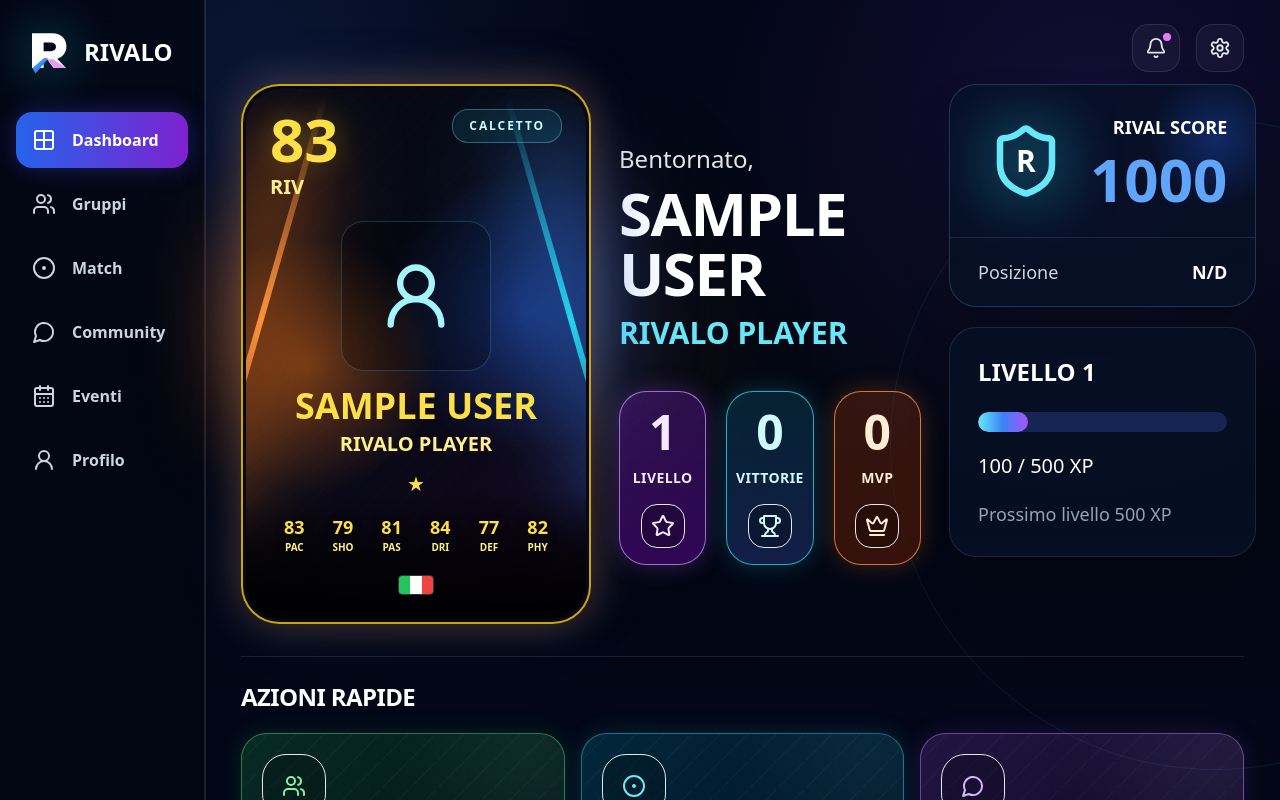
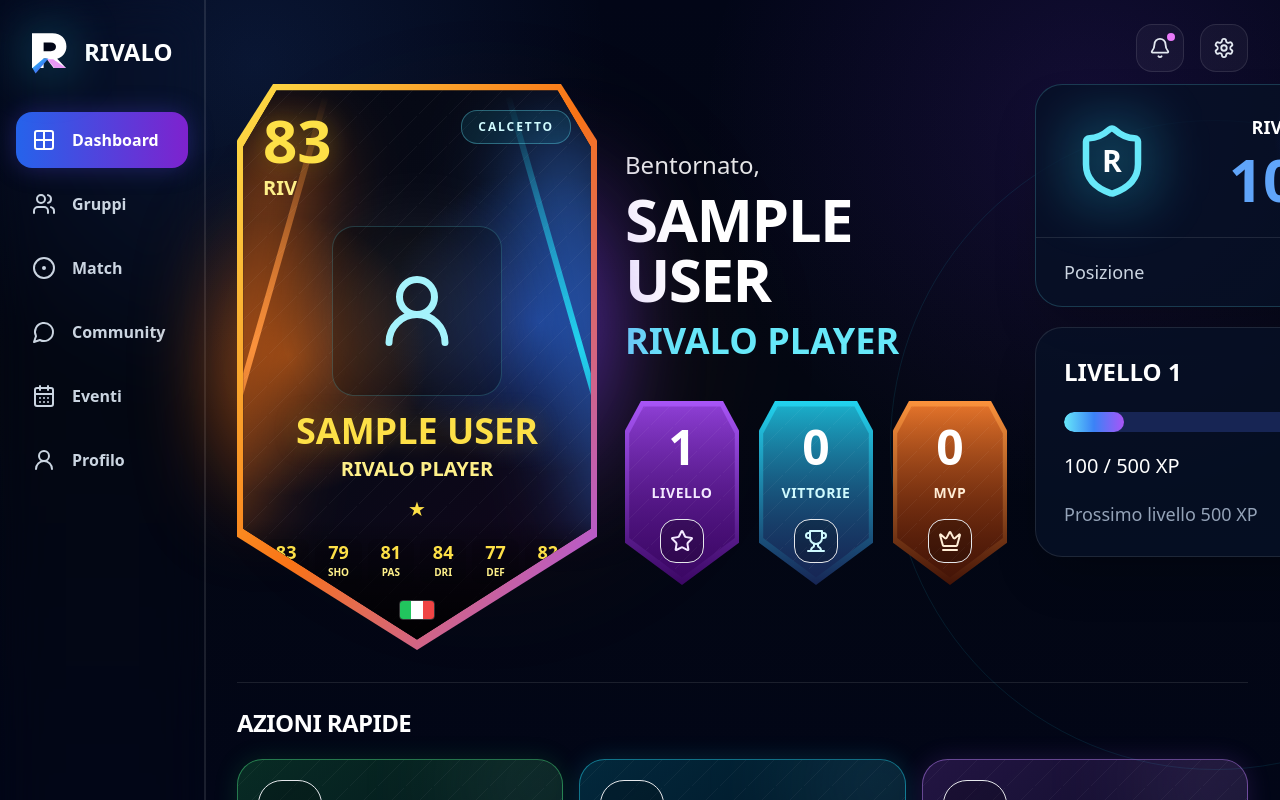
Before and after one commit to RivaloApp/rivalo-app, a Next.js app: page /dashboard in a window 1280 px wide. Shown: the top 800 px of the page. Built offline with nearby package versions, Linux system fonts and the light colour scheme; no server answers; the database is empty; sample sign-in values are in the browser's storage.

Commit message:
Update page.tsx

```diff
--- a/app/dashboard/page.tsx
+++ b/app/dashboard/page.tsx
@@ -20,6 +20,7 @@ import {
   UserRound,
   Users,
   CircleDot,
+  ArrowRight,
 } from "lucide-react";
 
 type UserProfile = {
@@ -85,7 +86,7 @@ export default function DashboardPage() {
 
   if (loading) {
     return (
-      <main className="flex min-h-screen items-center justify-center bg-[#030712] text-white">
+      <main className="flex min-h-screen items-center justify-center bg-[#020617] text-white">
         <div className="rounded-3xl border border-cyan-300/20 bg-cyan-400/10 px-8 py-5 font-black text-cyan-200">
           Caricamento Rivalo...
         </div>
@@ -100,11 +101,11 @@ export default function DashboardPage() {
       <section className="relative z-10 flex min-h-screen">
         <Sidebar />
 
-        <div className="min-w-0 flex-1 px-5 py-6 lg:px-8 xl:px-9 2xl:px-10">
+        <div className="min-w-0 flex-1 px-5 py-6 lg:px-7 xl:px-8 2xl:px-10">
           <TopIcons />
 
-          <section className="grid gap-7 xl:grid-cols-[680px_1fr] 2xl:grid-cols-[780px_1fr]">
-            <div className="grid gap-7 md:grid-cols-[350px_1fr] 2xl:grid-cols-[390px_1fr]">
+          <section className="grid gap-7 xl:grid-cols-[minmax(770px,1fr)_360px] 2xl:grid-cols-[minmax(900px,1fr)_420px]">
+            <div className="grid items-center gap-7 xl:grid-cols-[360px_1fr] 2xl:grid-cols-[410px_1fr]">
               <PlayerCard
                 name={displayName}
                 nickname={nickname}
@@ -113,19 +114,19 @@ export default function DashboardPage() {
                 photo={photo}
               />
 
-              <div className="flex flex-col justify-center">
+              <div className="min-w-0">
                 <div className="text-2xl font-medium text-white/90">Bentornato,</div>
-                <h1 className="mt-2 text-5xl font-black uppercase leading-none tracking-tight md:text-6xl">
+                <h1 className="mt-2 text-5xl font-black uppercase leading-none tracking-tight text-white md:text-6xl 2xl:text-7xl">
                   {displayName}
                 </h1>
-                <div className="mt-3 text-3xl font-black uppercase text-cyan-300">
+                <div className="mt-3 text-3xl font-black uppercase text-cyan-300 md:text-4xl">
                   {nickname}
                 </div>
 
                 <div className="mt-10 grid grid-cols-3 gap-5">
-                  <MiniShield tone="purple" value={String(level)} label="Livello" icon={<Star />} />
-                  <MiniShield tone="cyan" value={String(wins)} label="Vittorie" icon={<Trophy />} />
-                  <MiniShield tone="orange" value={String(mvp)} label="MVP" icon={<Crown />} />
+                  <StatShield tone="purple" value={String(level)} label="Livello" icon={<Star />} />
+                  <StatShield tone="cyan" value={String(wins)} label="Vittorie" icon={<Trophy />} />
+                  <StatShield tone="orange" value={String(mvp)} label="MVP" icon={<Crown />} />
                 </div>
               </div>
             </div>
@@ -148,7 +149,7 @@ export default function DashboardPage() {
             </div>
           </section>
 
-          <section className="mt-8 grid gap-5 xl:grid-cols-[1fr_420px]">
+          <section className="mt-8 grid gap-5 xl:grid-cols-[1fr_390px] 2xl:grid-cols-[1fr_430px]">
             <Leaderboard name={displayName} rivalScore={rivalScore} wins={wins} mvp={mvp} />
             <UpgradePanel />
           </section>
@@ -160,7 +161,7 @@ export default function DashboardPage() {
 
 function Sidebar() {
   return (
-    <aside className="hidden w-[205px] shrink-0 border-r border-white/10 bg-[#030712]/80 px-4 py-7 backdrop-blur-xl lg:flex lg:flex-col">
+    <aside className="hidden w-[205px] shrink-0 border-r border-white/10 bg-[#020617]/82 px-4 py-7 backdrop-blur-xl lg:flex lg:flex-col">
       <Link href="/" className="mb-9 flex items-center gap-3 px-2">
         <LogoMark />
         <div className="text-2xl font-black">RIVALO</div>
@@ -240,17 +241,29 @@ function PlayerCard({
   const rating = Math.max(70, Math.min(99, Math.round(rivalScore / 12)));
 
   return (
-    <div className="relative mx-auto w-full max-w-[390px]">
-      <div className="absolute -inset-5 rounded-[3rem] bg-[radial-gradient(circle_at_15%_45%,rgba(249,115,22,.55),transparent_33%),radial-gradient(circle_at_92%_40%,rgba(59,130,246,.55),transparent_35%)] blur-2xl" />
+    <div className="relative mx-auto w-full max-w-[410px]">
+      <div className="absolute -inset-5 rounded-[3rem] bg-[radial-gradient(circle_at_10%_50%,rgba(249,115,22,.65),transparent_35%),radial-gradient(circle_at_88%_43%,rgba(124,58,237,.65),transparent_38%)] blur-2xl" />
 
-      <div className="relative rounded-[2.4rem] border-2 border-yellow-400/80 bg-[#060815] p-[3px] shadow-[0_0_42px_rgba(249,115,22,.26),0_0_55px_rgba(59,130,246,.22)]">
-        <div className="relative overflow-hidden rounded-[2.25rem] bg-[#050814] px-6 pb-6 pt-5">
+      <div
+        className="relative bg-gradient-to-br from-yellow-300 via-orange-500 to-purple-500 p-[2px] shadow-[0_0_38px_rgba(249,115,22,.34),0_0_48px_rgba(124,58,237,.32)]"
+        style={{
+          clipPath:
+            "polygon(10% 0%, 90% 0%, 100% 10%, 100% 80%, 50% 100%, 0% 80%, 0% 10%)",
+        }}
+      >
+        <div
+          className="relative overflow-hidden bg-[#050814]"
+          style={{
+            clipPath:
+              "polygon(10.5% .8%, 89.5% .8%, 98.8% 10.8%, 98.8% 78.8%, 50% 98.5%, 1.2% 78.8%, 1.2% 10.8%)",
+          }}
+        >
           <CardEnergy />
 
-          <div className="relative z-10">
+          <div className="relative z-10 flex min-h-[520px] flex-col px-6 pb-7 pt-6">
             <div className="flex items-start justify-between">
               <div>
-                <div className="text-6xl font-black leading-none text-yellow-300 drop-shadow-[0_0_14px_rgba(250,204,21,.32)]">
+                <div className="text-6xl font-black leading-none text-yellow-300 drop-shadow-[0_0_14px_rgba(250,204,21,.35)]">
                   {rating}
                 </div>
                 <div className="mt-1 text-xl font-black uppercase text-yellow-200">RIV</div>
@@ -261,22 +274,23 @@ function PlayerCard({
               </div>
             </div>
 
-            <div className="mt-3 flex h-[165px] items-center justify-center">
+            <div className="relative mt-4 flex h-[185px] items-center justify-center">
+              <div className="absolute h-[170px] w-[170px] rounded-full bg-white/10 blur-2xl" />
               {photo ? (
                 <img
                   src={photo}
                   alt="Foto profilo"
-                  className="h-[150px] w-[150px] rounded-[1.4rem] object-cover shadow-[0_0_18px_rgba(255,255,255,.12)]"
+                  className="relative z-10 h-[170px] w-[170px] rounded-[1.4rem] object-cover shadow-[0_0_22px_rgba(255,255,255,.12)]"
                 />
               ) : (
-                <div className="flex h-[150px] w-[150px] items-center justify-center rounded-[1.4rem] border border-cyan-300/20 bg-black/25">
-                  <UserRound size={76} className="text-cyan-200" />
+                <div className="relative z-10 flex h-[170px] w-[170px] items-center justify-center rounded-[1.4rem] border border-cyan-300/20 bg-black/25">
+                  <UserRound size={84} className="text-cyan-200" />
                 </div>
               )}
             </div>
 
             <div className="mt-2 text-center">
-              <div className="truncate px-3 text-4xl font-black uppercase text-yellow-300">
+              <div className="truncate px-3 text-4xl font-black uppercase text-yellow-300 drop-shadow-[0_0_12px_rgba(250,204,21,.25)]">
                 {name}
               </div>
               <div className="mt-1 truncate px-3 text-xl font-black uppercase text-yellow-200">
@@ -285,7 +299,8 @@ function PlayerCard({
               <div className="mt-3 text-xl text-yellow-300">★</div>
             </div>
 
-            <div className="mt-4 grid grid-cols-6 gap-2 px-1 text-center">
+            <div className="mt-auto pt-4">
+              <div className="grid grid-cols-6 gap-1.5 text-center">
                 <CardStat label="PAC" value={rating} />
                 <CardStat label="SHO" value={Math.max(65, rating - 4)} />
                 <CardStat label="PAS" value={Math.max(65, rating - 2)} />
@@ -303,18 +318,19 @@ function PlayerCard({
           </div>
         </div>
       </div>
+    </div>
   );
 }
 
 function CardEnergy() {
   return (
     <div className="absolute inset-0">
-      <div className="absolute inset-0 bg-[radial-gradient(circle_at_18%_52%,rgba(249,115,22,.42),transparent_33%),radial-gradient(circle_at_82%_42%,rgba(37,99,235,.42),transparent_34%),linear-gradient(135deg,#050814_0%,#070a16_44%,#12051c_100%)]" />
-      <div className="absolute -left-10 top-8 h-[410px] w-20 rotate-12 rounded-full bg-orange-500/40 blur-2xl" />
-      <div className="absolute -right-10 top-8 h-[410px] w-20 -rotate-12 rounded-full bg-blue-500/40 blur-2xl" />
-      <div className="absolute left-3 top-0 h-[460px] w-1.5 rotate-[16deg] bg-gradient-to-b from-transparent via-orange-400 to-transparent blur-[.5px]" />
-      <div className="absolute right-3 top-0 h-[460px] w-1.5 -rotate-[16deg] bg-gradient-to-b from-transparent via-cyan-400 to-transparent blur-[.5px]" />
-      <div className="absolute inset-0 opacity-35 [background-image:linear-gradient(135deg,transparent_0%,transparent_45%,rgba(255,255,255,.14)_46%,transparent_47%,transparent_100%)] [background-size:30px_30px]" />
+      <div className="absolute inset-0 bg-[radial-gradient(circle_at_14%_48%,rgba(249,115,22,.48),transparent_33%),radial-gradient(circle_at_84%_42%,rgba(37,99,235,.48),transparent_34%),linear-gradient(135deg,#050814_0%,#070a16_44%,#12051c_100%)]" />
+      <div className="absolute -left-12 top-8 h-[430px] w-24 rotate-12 rounded-full bg-orange-500/50 blur-2xl" />
+      <div className="absolute -right-12 top-8 h-[430px] w-24 -rotate-12 rounded-full bg-blue-500/50 blur-2xl" />
+      <div className="absolute left-3 top-0 h-[520px] w-1.5 rotate-[16deg] bg-gradient-to-b from-transparent via-orange-400 to-transparent blur-[.5px]" />
+      <div className="absolute right-3 top-0 h-[520px] w-1.5 -rotate-[16deg] bg-gradient-to-b from-transparent via-cyan-400 to-transparent blur-[.5px]" />
+      <div className="absolute inset-0 opacity-38 [background-image:linear-gradient(135deg,transparent_0%,transparent_45%,rgba(255,255,255,.14)_46%,transparent_47%,transparent_100%)] [background-size:30px_30px]" />
       <div className="absolute inset-x-0 bottom-0 h-32 bg-gradient-to-t from-black via-black/65 to-transparent" />
     </div>
   );
@@ -329,7 +345,7 @@ function CardStat({ value, label }: { value: number; label: string }) {
   );
 }
 
-function MiniShield({
+function StatShield({
   tone,
   value,
   label,
@@ -341,22 +357,46 @@ function MiniShield({
   icon: React.ReactNode;
 }) {
   const styles = {
-    purple: "border-purple-400/80 from-purple-700/30 to-purple-950/80 text-purple-100 shadow-[0_0_24px_rgba(168,85,247,.28)]",
-    cyan: "border-cyan-400/80 from-cyan-700/25 to-blue-950/80 text-cyan-100 shadow-[0_0_24px_rgba(34,211,238,.22)]",
-    orange: "border-orange-400/80 from-orange-700/25 to-orange-950/80 text-orange-100 shadow-[0_0_24px_rgba(249,115,22,.25)]",
+    purple: {
+      wrap: "from-purple-500 to-purple-950 shadow-[0_0_30px_rgba(168,85,247,.35)]",
+      inner: "from-purple-800/40 to-purple-950/90",
+      text: "text-purple-100",
+    },
+    cyan: {
+      wrap: "from-cyan-400 to-blue-950 shadow-[0_0_30px_rgba(34,211,238,.28)]",
+      inner: "from-cyan-700/35 to-blue-950/90",
+      text: "text-cyan-100",
+    },
+    orange: {
+      wrap: "from-orange-400 to-orange-950 shadow-[0_0_30px_rgba(249,115,22,.32)]",
+      inner: "from-orange-700/35 to-orange-950/90",
+      text: "text-orange-100",
+    },
   }[tone];
 
   return (
-    <div className={`relative min-h-[150px] rounded-[1.7rem] border bg-gradient-to-b p-4 text-center ${styles}`}>
-      <div className="absolute inset-0 rounded-[1.7rem] opacity-35 [background-image:linear-gradient(135deg,transparent_0%,transparent_44%,rgba(255,255,255,.18)_45%,transparent_46%,transparent_100%)] [background-size:24px_24px]" />
+    <div
+      className={`relative bg-gradient-to-b p-[2px] ${styles.wrap}`}
+      style={{
+        clipPath: "polygon(14% 0%,86% 0%,100% 16%,100% 77%,50% 100%,0% 77%,0% 16%)",
+      }}
+    >
+      <div
+        className={`relative min-h-[160px] overflow-hidden bg-gradient-to-b ${styles.inner} px-3 py-5 text-center`}
+        style={{
+          clipPath: "polygon(15% 2%,85% 2%,98% 17%,98% 75%,50% 97%,2% 75%,2% 17%)",
+        }}
+      >
+        <div className="absolute inset-0 opacity-35 [background-image:linear-gradient(135deg,transparent_0%,transparent_45%,rgba(255,255,255,.15)_46%,transparent_47%,transparent_100%)] [background-size:24px_24px]" />
 
-      <div className="relative flex h-full min-h-[118px] flex-col items-center justify-center">
+        <div className="relative flex min-h-[130px] flex-col items-center justify-center">
           <div className="text-5xl font-black leading-none">{value}</div>
-        <div className="mt-3 whitespace-nowrap text-sm font-black uppercase tracking-[.03em]">
+          <div className={`mt-3 whitespace-nowrap text-sm font-black uppercase tracking-[.04em] ${styles.text}`}>
             {label}
           </div>
-        <div className="mt-4 flex h-11 w-11 items-center justify-center rounded-2xl border border-current/40 bg-black/25">
+          <div className={`mt-4 flex h-11 w-11 items-center justify-center rounded-2xl border border-current/40 bg-black/25 ${styles.text}`}>
             {icon}
+          </div>
         </div>
       </div>
     </div>
@@ -368,7 +408,6 @@ function ScorePanel({ rivalScore }: { rivalScore: number }) {
     <div className="overflow-hidden rounded-[1.7rem] border border-cyan-300/20 bg-[#071126]/80 shadow-2xl">
       <div className="relative flex items-center justify-between gap-4 p-7">
         <div className="absolute right-0 top-0 h-full w-1/2 bg-[radial-gradient(circle_at_75%_35%,rgba(37,99,235,.32),transparent_45%)]" />
-
         <div className="relative flex h-24 w-24 items-center justify-center">
           <div className="absolute inset-0 rounded-3xl bg-cyan-400/20 blur-xl" />
           <Shield className="relative text-cyan-300" size={78} />
@@ -447,7 +486,7 @@ function QuickAction({
       <div className="relative mt-3 text-sm font-medium text-white">{text}</div>
 
       <div className="relative mt-6 flex h-11 w-11 items-center justify-center rounded-2xl border border-current/35 bg-black/20 transition group-hover:translate-x-1">
-        →
+        <ArrowRight size={22} />
       </div>
     </Link>
   );
```
Lines whose indentation alone changed are shown as unchanged.
